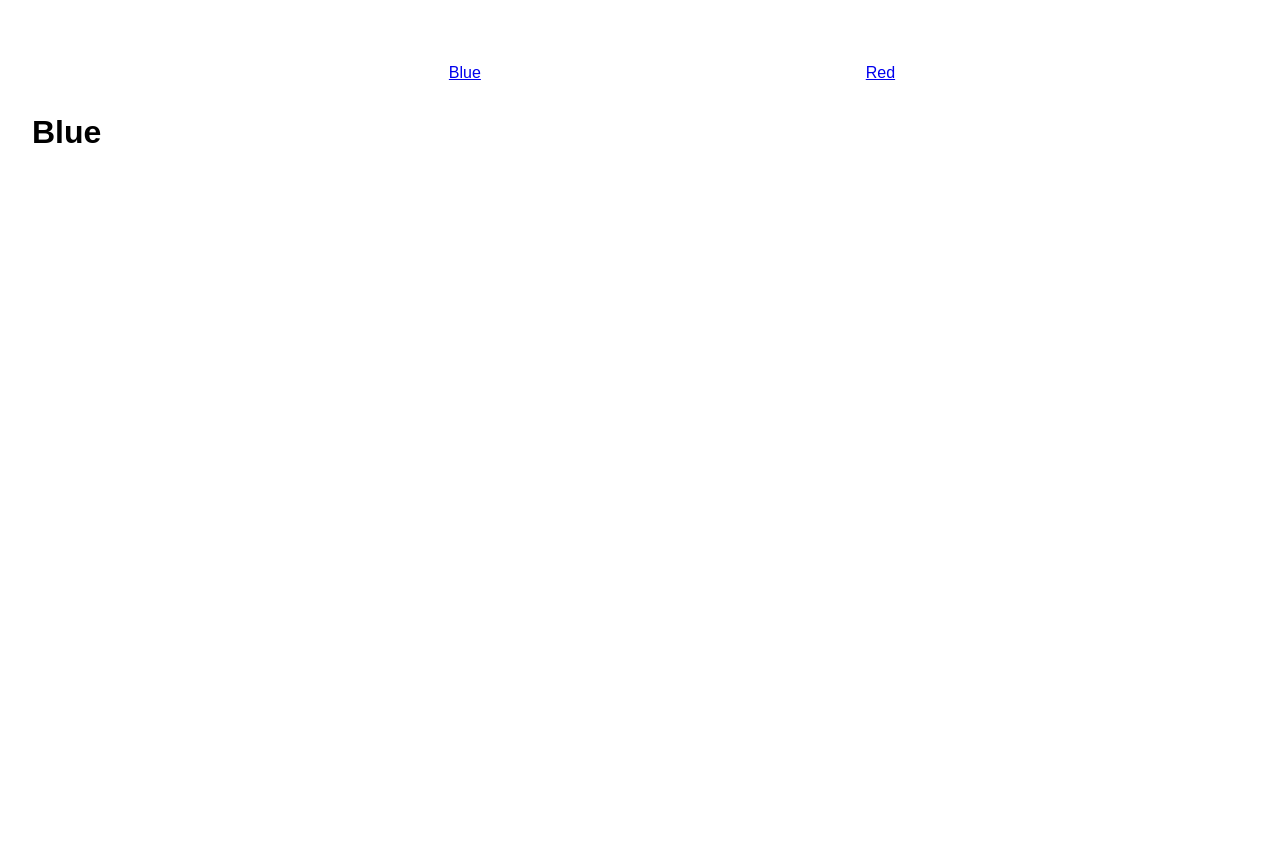
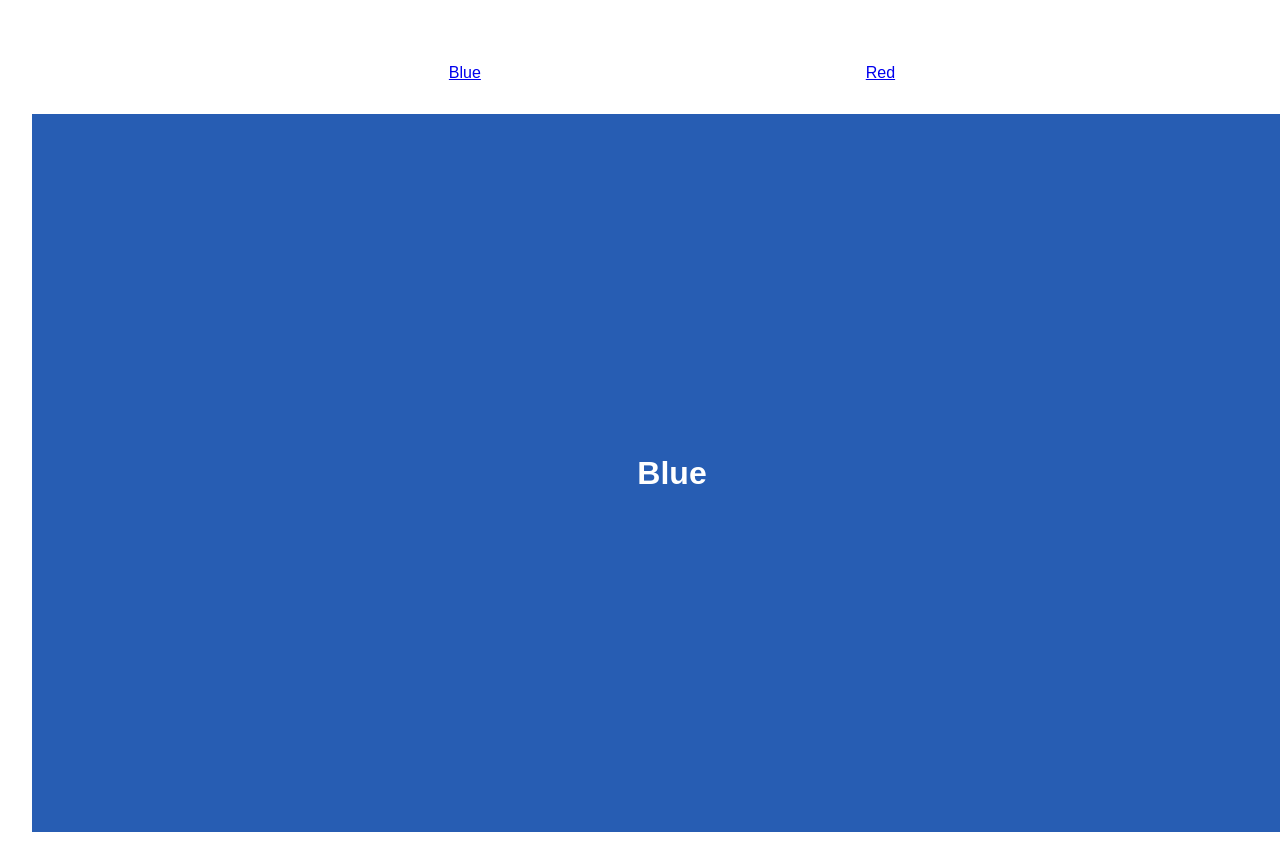
Before and after one commit to yc530/react-router-workshop, a React (Vite) app in the folder reactRouter/: page /blue in a window 1280 px wide. Shown: the top 864 px of the page. Built offline with nearby package versions, Linux system fonts and the light colour scheme.

Commit message:
red and blue jsx updated

```diff
--- a/reactRouter/src/App.jsx
+++ b/reactRouter/src/App.jsx
@@ -1,5 +1,7 @@
 import './App.css';
 import { Routes, Route, Link } from "react-router-dom";
+import Blue from './components/blue';
+import Red from './components/red';
 
 function App() {
 
@@ -13,8 +15,8 @@
       </div>
       <div id="main-section">
         <Routes>
-          <Route path="/blue" element={<h1>Blue</h1>}></Route>
-          <Route path="/red" element={<h1>Red</h1>}></Route>
+          <Route path="/blue" element={<Blue />}></Route>
+          <Route path="/red" element={<Red />}></Route>
         </Routes>
       </div>
     </div>
--- a/reactRouter/src/components/blue.jsx
+++ b/reactRouter/src/components/blue.jsx
@@ -0,0 +1,12 @@
+function Blue() {
+
+    return (
+      <>
+        <div className="blue">
+            <h1>Blue</h1>
+        </div>
+      </>
+    )
+  }
+
+  export default Blue
--- a/reactRouter/src/components/red.jsx
+++ b/reactRouter/src/components/red.jsx
@@ -0,0 +1,12 @@
+function Red() {
+
+    return (
+      <>
+        <div className="red">
+            <h1>Red</h1>
+        </div>
+      </>
+    )
+  }
+
+  export default Red
```
